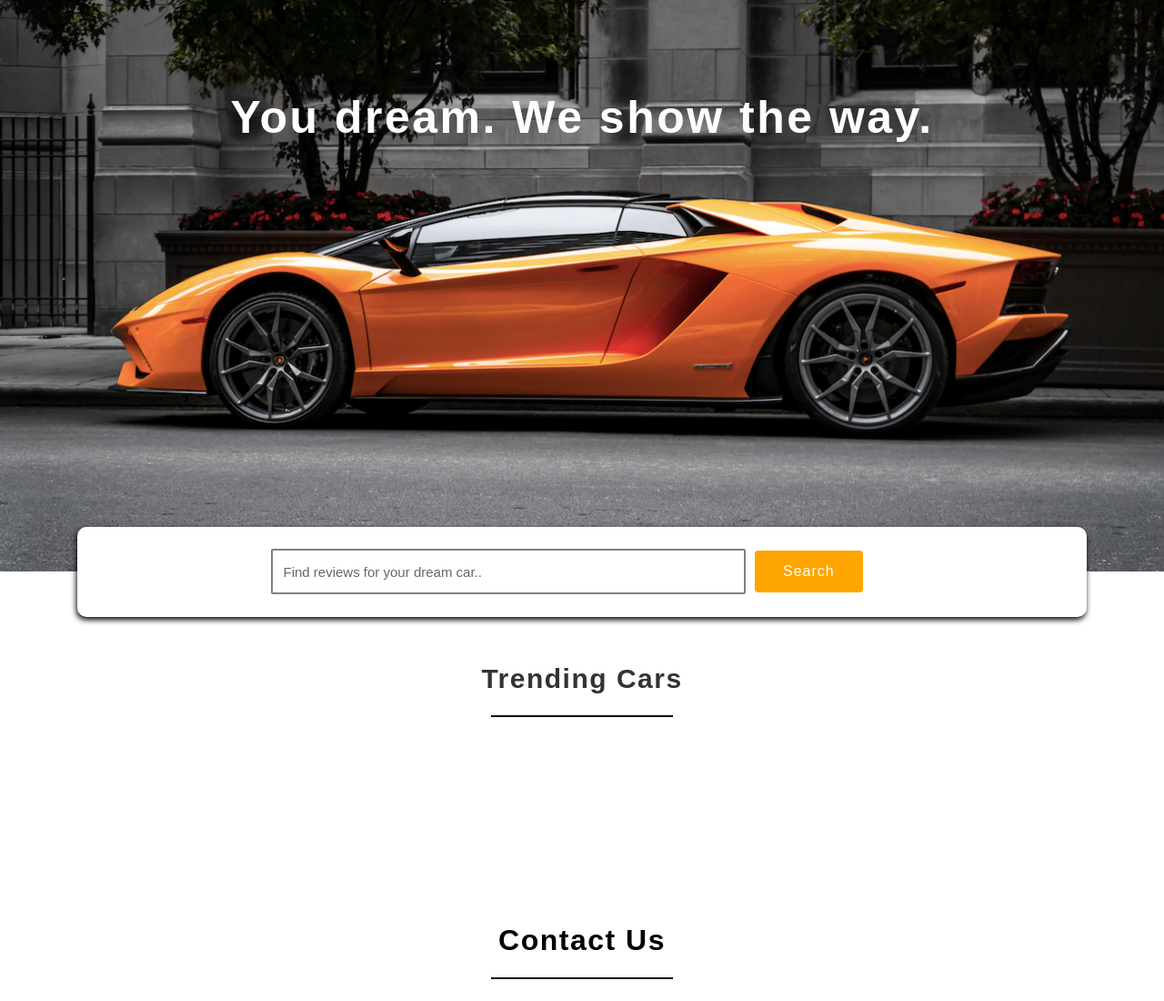
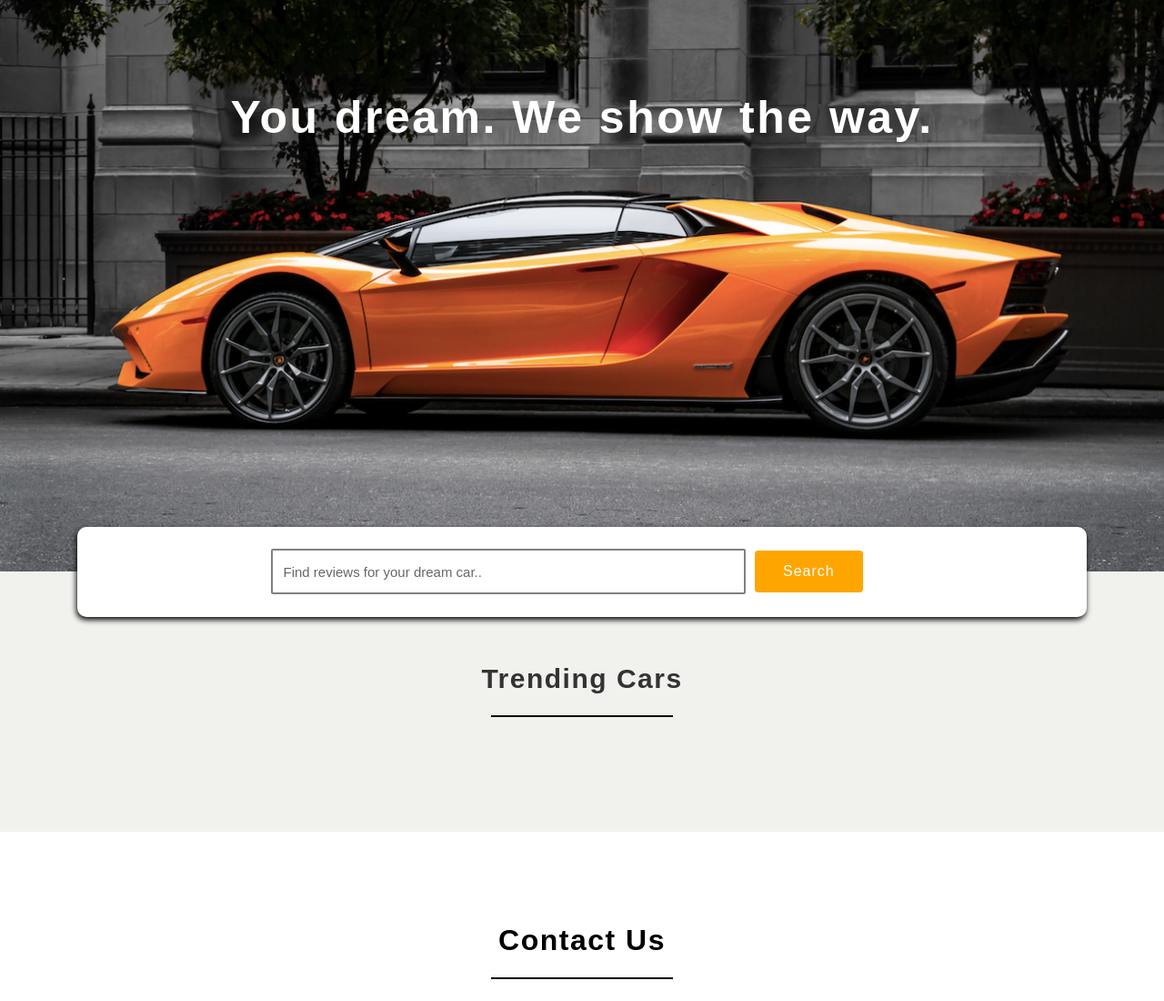
Before and after one commit to mishrankita5/AggieCarTalesProject, a Flask app: page / in a window 1280 px wide. Shown: the part 127-1227 px from the top of the page at 91% size. Run offline with Flask 2, Linux system fonts and the light colour scheme; data that the repository does not hold is empty; some libraries are stand-ins or nearby versions; some web fonts are replaced.

Commit message:
changed background of trending section

```diff
--- a/templates/index.html
+++ b/templates/index.html
@@ -146,7 +146,7 @@
 =            Trending section            =
 ============================================-->
 
-<section class="popular-deals section bg-gray">
+<section class="popular-deals section bg-northernSky">
 	<div class="container">
 		<div class="row">
 			<div class="col-md-12">
```
